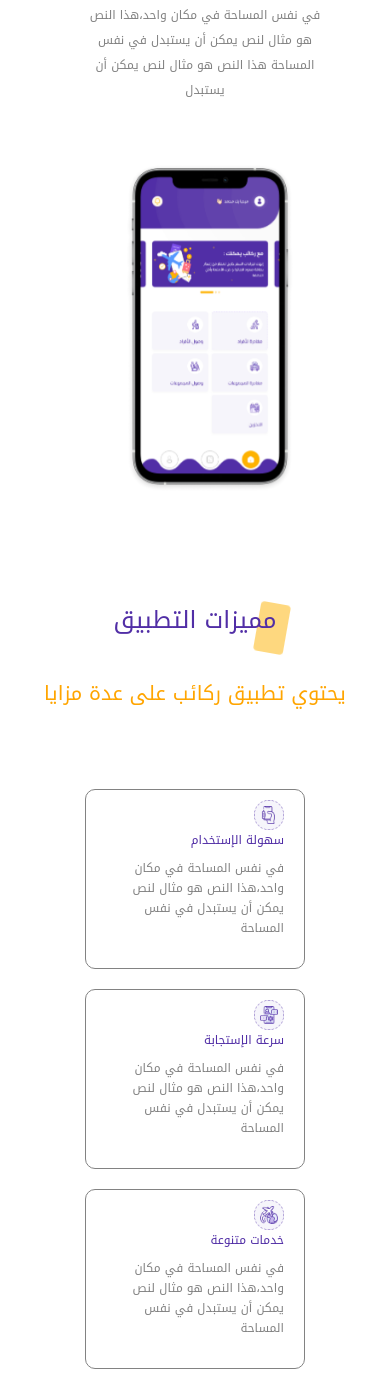
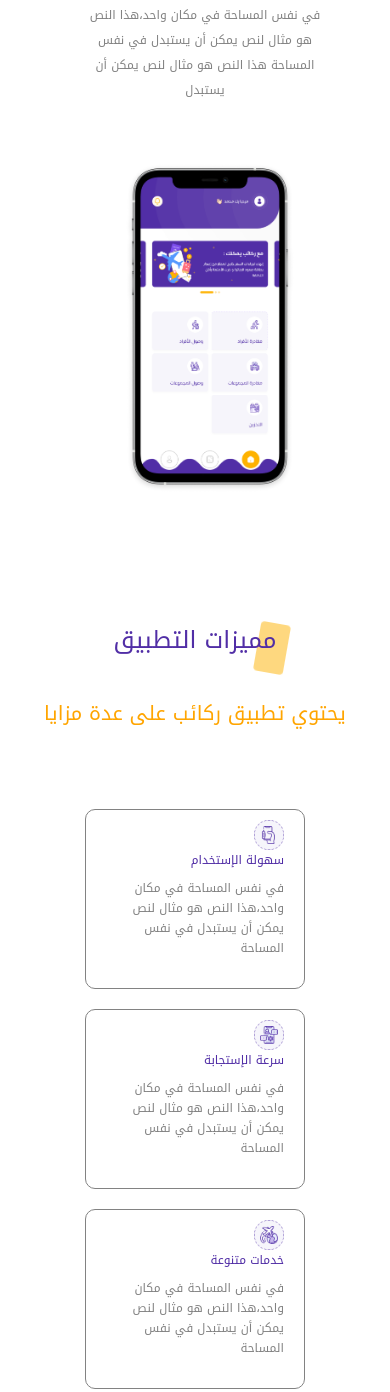
Before and after one commit to kareemalaa010/Jadara_company_task, a plain HTML site: page index.html in a window 390 px wide. Shown: the part 1407-2799 px from the top of the page. Drawn offline with nearby package versions, Linux system fonts and the light colour scheme; files whose address does not match are found by name.

Commit message:
Update responsive.css

```diff
--- a/style/responsive.css
+++ b/style/responsive.css
@@ -658,7 +658,7 @@
     .about .cont .right .p{
         height: 330px;
         margin-top: 50px;
-        margin-bottom: 140px;
+        margin-bottom: 150px;
     }
     /* adv */
     .cont{
@@ -667,7 +667,7 @@
         align-items: center;
     }
     .adv{
-        margin-top:150px;
+        margin-top:170px;
     }
     .adv .intro_adv .one {
         font-size: 24px;
```
